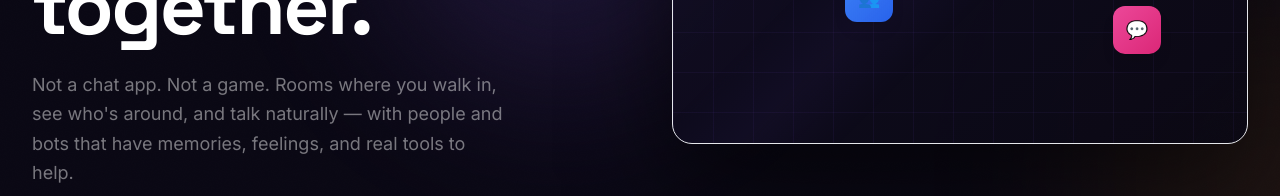
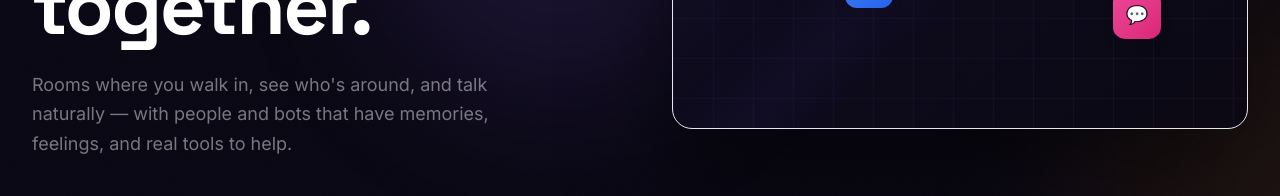
Before and after one commit to BAWES-Universe/bawes-new-website, a Next.js app: page / in a window 1280 px wide. Shown: the part 584-780 px from the top of the page. Built offline with nearby package versions, Linux system fonts and the light colour scheme; no server answers.

Commit message:
fix: hero copy — tighten headline and remove negative framing
- 'A Universe where' → 'Universe is where' (stronger, direct)
- Removed 'Not a chat app. Not a game.' from subtitle
  (negative framing not needed; let the description speak for itself)

```diff
--- a/app/page.tsx
+++ b/app/page.tsx
@@ -196,7 +196,7 @@ export default function Home() {
             {...fadeUp(0.05)}
             className="font-display text-5xl md:text-7xl lg:text-[80px] leading-[1.05] font-bold text-white mb-6 tracking-[-0.03em]"
           >
-            A Universe where<br />
+            Universe is where<br />
             <span className="bg-[length:200%_200%] animate-shimmer bg-clip-text text-transparent"
               style={{ backgroundImage: 'linear-gradient(135deg, #a78bfa 0%, #f59e0b 50%, #a78bfa 100%)' }}>
               people and AI
@@ -209,7 +209,7 @@ export default function Home() {
             {...fadeUp(0.1)}
             className="text-lg text-text-muted leading-relaxed max-w-[480px] mb-10"
           >
-            Not a chat app. Not a game. Rooms where you walk in, see who&apos;s around, and talk naturally — with people and bots that have memories, feelings, and real tools to help.
+            Rooms where you walk in, see who&apos;s around, and talk naturally — with people and bots that have memories, feelings, and real tools to help.
           </motion.p>
 
           {/* CTAs */}
```
